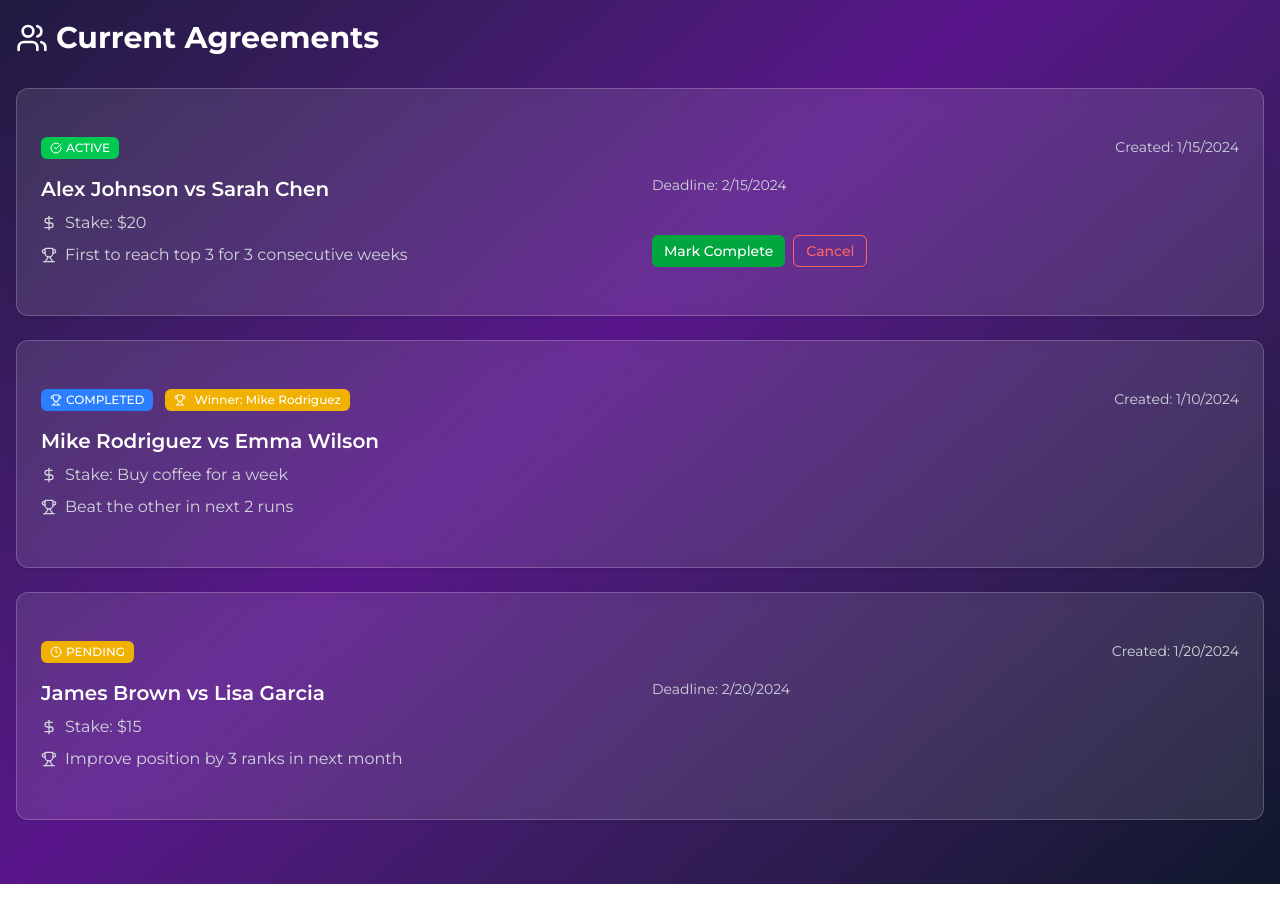
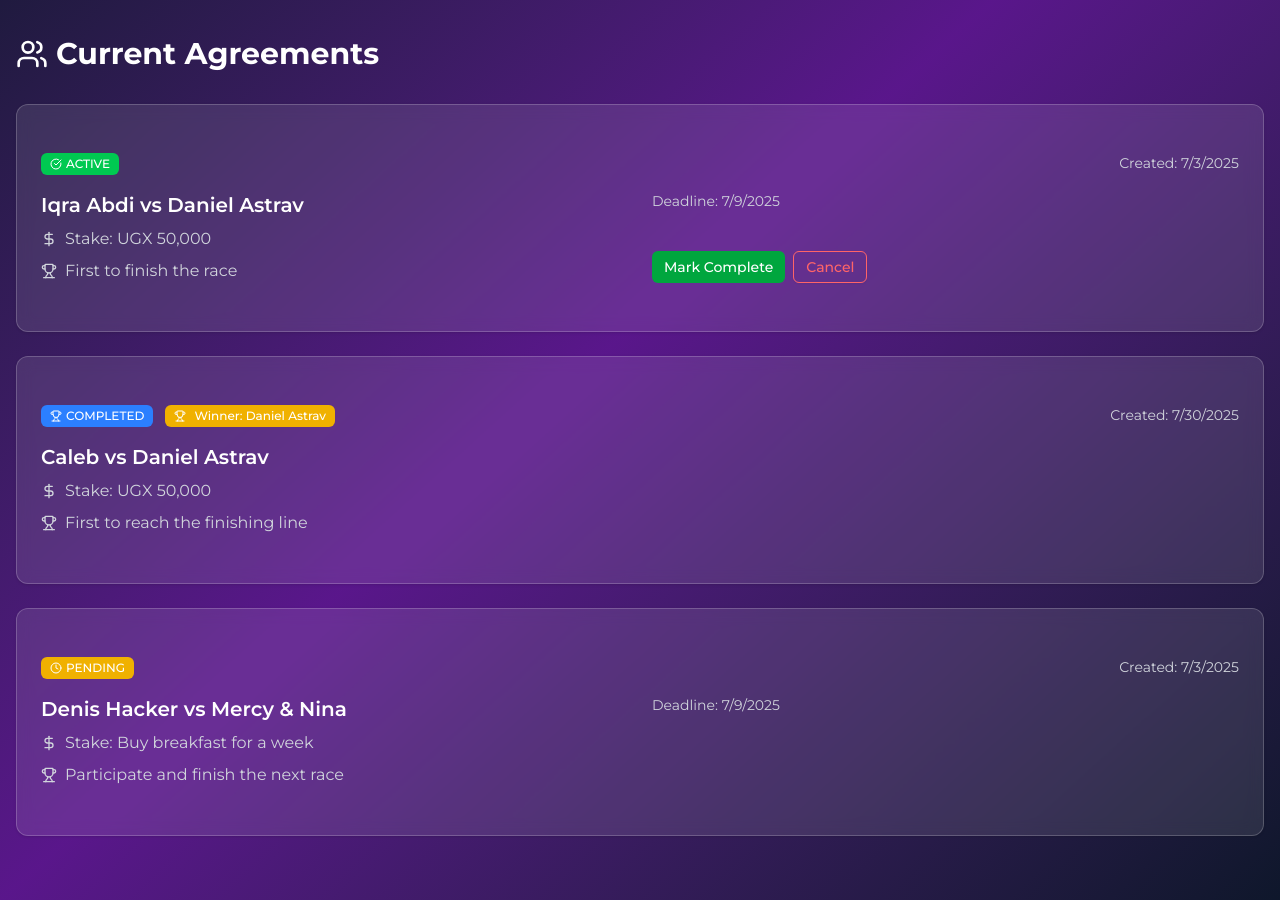
Before and after one commit to TroyMoses/leaderboard, a Next.js app: page /agreements in a window 1280 px wide. Shown: the part 260-1160 px from the top of the page. Built offline with nearby package versions, Linux system fonts and the light colour scheme.

Commit message:
setup finished

```diff
--- a/app/agreements/page.tsx
+++ b/app/agreements/page.tsx
@@ -33,54 +33,44 @@ import { Navigation } from "@/components/navigation";
 const existingAgreements = [
   {
     id: 1,
-    challenger: "Alex Johnson",
-    challenged: "Sarah Chen",
-    bet: "$20",
-    condition: "First to reach top 3 for 3 consecutive weeks",
+    challenger: "Iqra Abdi",
+    challenged: "Daniel Astrav",
+    bet: "UGX 50,000",
+    condition: "First to finish the race",
     status: "active",
-    createdAt: "2024-01-15",
-    deadline: "2024-02-15",
+    createdAt: "2025-07-03",
+    deadline: "2025-07-09",
   },
   {
     id: 2,
-    challenger: "Mike Rodriguez",
-    challenged: "Emma Wilson",
-    bet: "Buy coffee for a week",
-    condition: "Beat the other in next 2 runs",
+    challenger: "Caleb",
+    challenged: "Daniel Astrav",
+    bet: "UGX 50,000",
+    condition: "First to reach the finishing line",
     status: "completed",
-    winner: "Mike Rodriguez",
-    createdAt: "2024-01-10",
-    completedAt: "2024-01-24",
+    winner: "Daniel Astrav",
+    createdAt: "2025-07-30",
+    completedAt: "2025-07-02",
   },
   {
     id: 3,
-    challenger: "James Brown",
-    challenged: "Lisa Garcia",
-    bet: "$15",
-    condition: "Improve position by 3 ranks in next month",
+    challenger: "Denis Hacker",
+    challenged: "Mercy & Nina",
+    bet: "Buy breakfast for a week",
+    condition: "Participate and finish the next race",
     status: "pending",
-    createdAt: "2024-01-20",
-    deadline: "2024-02-20",
+    createdAt: "2025-07-03",
+    deadline: "2025-07-09",
   },
 ];
 
 const runners = [
-  "Alex Johnson",
-  "Sarah Chen",
-  "Mike Rodriguez",
-  "Emma Wilson",
-  "James Brown",
-  "Lisa Garcia",
-  "Ryan Davis",
-  "Anna Martinez",
-  "Chris Taylor",
-  "Maya Patel",
-  "Kevin Lee",
-  "Sophie Turner",
-  "Daniel White",
-  "Tom Wilson",
-  "Lisa Park",
-  "David Kim",
+  "Troy Legacy",
+  "Daniel Magero",
+  "Denis Hacker",
+  "Daniel Astrav",
+  "Brennan Baingana",
+  "Caleb",
 ];
 
 export default function AgreementsPage() {
@@ -153,7 +143,7 @@ export default function AgreementsPage() {
             initial={{ opacity: 0, y: 20 }}
             animate={{ opacity: 1, y: 0 }}
             transition={{ duration: 0.6 }}
-            className="text-center mb-12"
+            className="text-center mt-4 mb-12"
           >
             <h1 className="text-5xl font-bold text-white mb-4">
               🤝 Runner Agreements
@@ -163,7 +153,7 @@ export default function AgreementsPage() {
             </p>
             <Button
               onClick={() => setShowForm(!showForm)}
-              className="bg-gradient-to-r from-purple-600 to-blue-600 hover:from-purple-700 hover:to-blue-700 text-white px-6 py-3"
+              className="cursor-pointer bg-gradient-to-r from-purple-600 to-blue-600 hover:from-purple-700 hover:to-blue-700 text-white px-6 py-3"
             >
               <Plus className="w-5 h-5 mr-2" />
               Create New Agreement
@@ -198,12 +188,12 @@ export default function AgreementsPage() {
                             setFormData({ ...formData, challenger: value })
                           }
                         >
-                          <SelectTrigger className="bg-white/10 border-white/20 text-white">
+                          <SelectTrigger className="bg-white/10 border-white/20 text-white cursor-pointer">
                             <SelectValue placeholder="Select challenger" />
                           </SelectTrigger>
                           <SelectContent>
                             {runners.map((runner) => (
-                              <SelectItem key={runner} value={runner}>
+                              <SelectItem key={runner} value={runner} className="border-white/20 cursor-pointer">
                                 {runner}
                               </SelectItem>
                             ))}
@@ -221,14 +211,14 @@ export default function AgreementsPage() {
                             setFormData({ ...formData, challenged: value })
                           }
                         >
-                          <SelectTrigger className="bg-white/10 border-white/20 text-white">
+                          <SelectTrigger className="bg-white/10 border-white/20 text-white cursor-pointer">
                             <SelectValue placeholder="Select challenged" />
                           </SelectTrigger>
                           <SelectContent>
                             {runners
                               .filter((r) => r !== formData.challenger)
                               .map((runner) => (
-                                <SelectItem key={runner} value={runner}>
+                                <SelectItem key={runner} value={runner} className="border-white/20 cursor-pointer">
                                   {runner}
                                 </SelectItem>
                               ))}
@@ -248,13 +238,13 @@ export default function AgreementsPage() {
                             setFormData({ ...formData, betType: value })
                           }
                         >
-                          <SelectTrigger className="bg-white/10 border-white/20 text-white">
+                          <SelectTrigger className="bg-white/10 border-white/20 text-white cursor-pointer">
                             <SelectValue />
                           </SelectTrigger>
                           <SelectContent>
-                            <SelectItem value="money">Money</SelectItem>
-                            <SelectItem value="task">Task/Favor</SelectItem>
-                            <SelectItem value="treat">Buy Treat</SelectItem>
+                            <SelectItem value="money" className="border-white/20 cursor-pointer">Money</SelectItem>
+                            <SelectItem value="task" className="border-white/20 cursor-pointer">Task/Favor</SelectItem>
+                            <SelectItem value="treat" className="border-white/20 cursor-pointer">Buy Treat</SelectItem>
                           </SelectContent>
                         </Select>
                       </div>
@@ -262,7 +252,7 @@ export default function AgreementsPage() {
                       <div className="space-y-2">
                         <Label htmlFor="betAmount" className="text-white">
                           {formData.betType === "money"
-                            ? "Amount ($)"
+                            ? "Amount (UGX)"
                             : "Description"}
                         </Label>
                         <Input
@@ -314,14 +304,14 @@ export default function AgreementsPage() {
                         onChange={(e) =>
                           setFormData({ ...formData, deadline: e.target.value })
                         }
-                        className="bg-white/10 border-white/20 text-white"
+                        className="bg-white/10 border-white/20 text-white cursor-pointer"
                       />
                     </div>
 
                     <div className="flex gap-4">
                       <Button
                         type="submit"
-                        className="bg-gradient-to-r from-green-600 to-emerald-600 hover:from-green-700 hover:to-emerald-700 text-white"
+                        className="bg-gradient-to-r from-green-600 to-emerald-600 hover:from-green-700 hover:to-emerald-700 text-white cursor-pointer"
                       >
                         <Handshake className="w-4 h-4 mr-2" />
                         Create Agreement
@@ -330,7 +320,7 @@ export default function AgreementsPage() {
                         type="button"
                         variant="outline"
                         onClick={() => setShowForm(false)}
-                        className="border-white/30 text-white hover:bg-white/10"
+                        className="border-white/30 text-white hover:bg-white/10 cursor-pointer"
                       >
                         Cancel
                       </Button>
--- a/app/gallery/page.tsx
+++ b/app/gallery/page.tsx
@@ -21,21 +21,21 @@ const galleryMoments = [
   {
     id: 1,
     image: "/placeholder.svg?height=400&width=600",
-    title: "Week 12 Victory Celebration",
-    description: "Alex takes the crown for the third consecutive week! 🏆",
-    date: "2024-01-24",
-    location: "Central Park Track",
-    likes: 15,
+    title: "Week 3 Victory Celebration",
+    description: "Troy takes it for the 3rd consecutive week! 🏆",
+    date: "2025-07-02",
+    location: "Rashida Towers, Mabua Road",
+    likes: 30,
     comments: 8,
-    tags: ["victory", "celebration", "week12"],
+    tags: ["victory", "celebration", "week3"],
   },
   {
     id: 2,
     image: "/placeholder.svg?height=400&width=600",
-    title: "Morning Motivation",
-    description: "The squad ready to conquer another Wednesday morning run!",
-    date: "2024-01-24",
-    location: "Starting Line",
+    title: "Rising Star Debut Run",
+    description: "Brennan finishes 5th on her first appearance!",
+    date: "2025-07-02",
+    location: "Rashida Towers Entrance Gate",
     likes: 23,
     comments: 12,
     tags: ["teamwork", "motivation", "squad"],
@@ -43,46 +43,13 @@ const galleryMoments = [
   {
     id: 3,
     image: "/placeholder.svg?height=400&width=600",
-    title: "Photo Finish Drama",
-    description: "Sarah and Mike in an epic sprint to the finish line!",
-    date: "2024-01-17",
+    title: "Finishing Drama",
+    description: "Denis and Astrav in an epic sprint to the finish line!",
+    date: "2025-07-02",
     location: "Finish Line",
     likes: 31,
     comments: 18,
     tags: ["dramatic", "sprint", "competition"],
-  },
-  {
-    id: 4,
-    image: "/placeholder.svg?height=400&width=600",
-    title: "Post-Run Recovery",
-    description: "Nothing beats the post-run stretch session with the team.",
-    date: "2024-01-17",
-    location: "Recovery Zone",
-    likes: 19,
-    comments: 7,
-    tags: ["recovery", "stretching", "teamwork"],
-  },
-  {
-    id: 5,
-    image: "/placeholder.svg?height=400&width=600",
-    title: "New Personal Best!",
-    description: "Emma celebrating her first sub-25 minute 5K! 🎉",
-    date: "2024-01-10",
-    location: "Track",
-    likes: 28,
-    comments: 15,
-    tags: ["personal-best", "celebration", "milestone"],
-  },
-  {
-    id: 6,
-    image: "/placeholder.svg?height=400&width=600",
-    title: "Rainy Day Warriors",
-    description: "Rain or shine, the IntLeaderBoard 25 never stops!",
-    date: "2024-01-03",
-    location: "Rainy Track",
-    likes: 42,
-    comments: 22,
-    tags: ["dedication", "weather", "warriors"],
   },
 ];
 
@@ -107,7 +74,7 @@ export default function GalleryPage() {
             initial={{ opacity: 0, y: 20 }}
             animate={{ opacity: 1, y: 0 }}
             transition={{ duration: 0.6 }}
-            className="text-center mb-12"
+            className="text-center mt-4 mb-12"
           >
             <h1 className="text-5xl font-bold text-white mb-4">
               📸 Run Moments
@@ -115,7 +82,7 @@ export default function GalleryPage() {
             <p className="text-xl text-gray-300 mb-6">
               Capturing the spirit, sweat, and victories of IntLeaderBoard 25
             </p>
-            <Button className="bg-gradient-to-r from-purple-600 to-blue-600 hover:from-purple-700 hover:to-blue-700 text-white px-6 py-3">
+            <Button className="cursor-pointer bg-gradient-to-r from-purple-600 to-blue-600 hover:from-purple-700 hover:to-blue-700 text-white px-6 py-3">
               <Upload className="w-5 h-5 mr-2" />
               Upload New Moment
             </Button>
@@ -250,7 +217,7 @@ export default function GalleryPage() {
           >
             <Button
               variant="outline"
-              className="border-white/30 text-white hover:bg-white/10 px-8 py-3 bg-transparent"
+              className="cursor-pointer border-white/30 text-white hover:bg-white/10 px-8 py-3 bg-transparent"
             >
               Load More Moments
             </Button>
```
